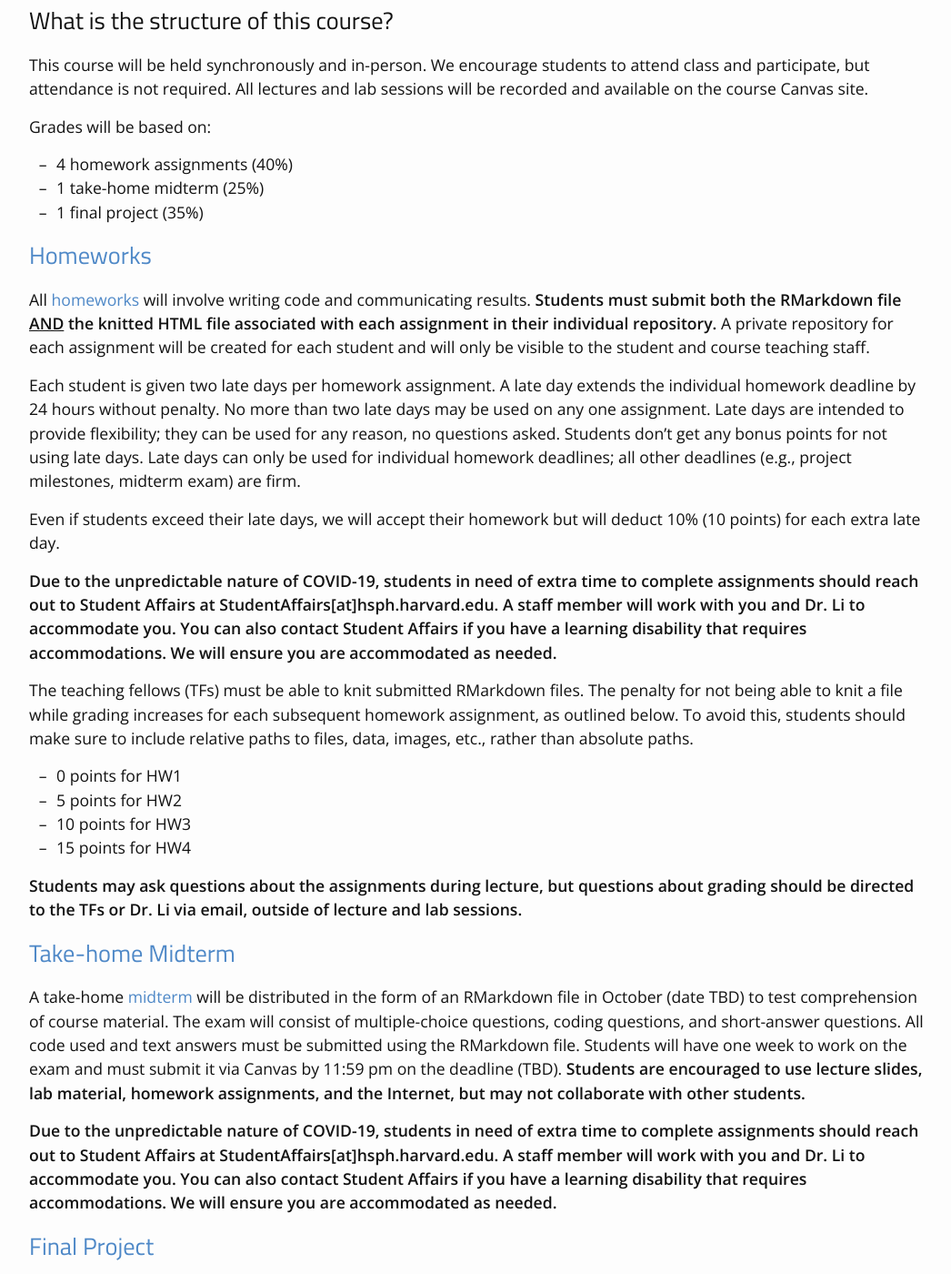
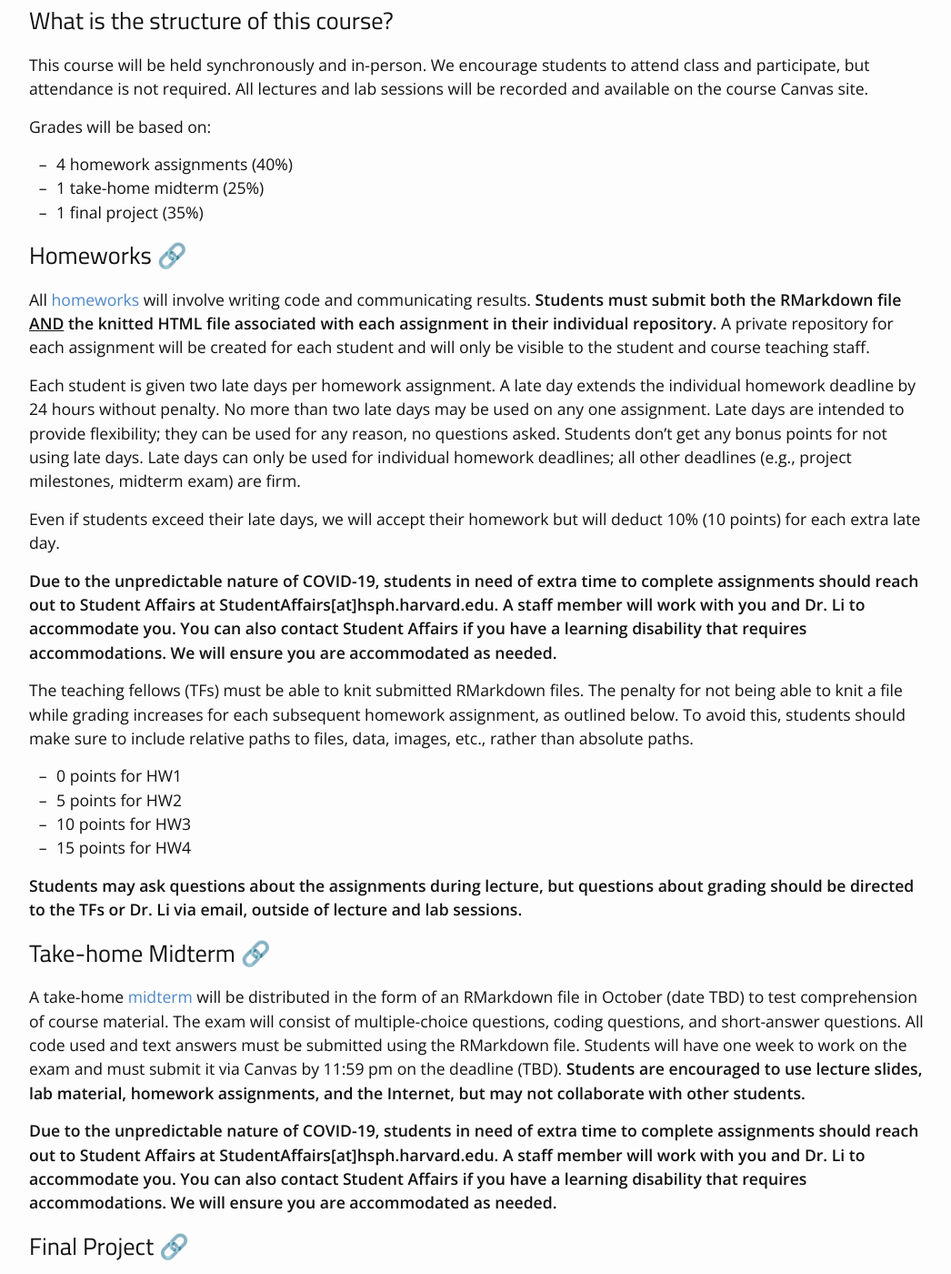
Before and after one commit to coredatascience-fa23/coredatascience-fa23.github.io, a Jekyll site: the page built from syllabus.md, in a window 1280 px wide and 1400 px high, scrolled down 659 px. Shown: the whole window at 91% size, without its empty margins (113-1159 px from the left). Built offline with Jekyll 4.4.1, drawn with Linux system fonts in a browser that asks for light colours; nearby versions of some CDN libraries.

Commit message:
link char

```diff
--- a/syllabus.md
+++ b/syllabus.md
@@ -25,7 +25,7 @@ Grades will be based on:
 * 1 take-home midterm (25%)
 * 1 final project (35%)
 
-## [Homeworks](/homeworks/)
+## Homeworks [🔗](/homeworks/)
 
 All [homeworks](/homeworks/) will involve writing code and communicating results. **Students must submit both the RMarkdown file <ins>AND</ins> the knitted HTML file associated with each assignment in their individual repository.** A private repository for each assignment will be created for each student and will only be visible to the student and course teaching staff.
 
@@ -44,13 +44,13 @@ The teaching fellows (TFs) must be able to knit submitted RMarkdown files. The p
 
 **Students may ask questions about the assignments during lecture, but questions about grading should be directed to the TFs or Dr. Li via email, outside of lecture and lab sessions.**
 
-## [Take-home Midterm](/midterm)
+## Take-home Midterm [🔗](/midterm)
 
 A take-home [midterm](/midterm) will be distributed in the form of an RMarkdown file in October (date TBD) to test comprehension of course material. The exam will consist of multiple-choice questions, coding questions, and short-answer questions. All code used and text answers must be submitted using the RMarkdown file. Students will have one week to work on the exam and must submit it via Canvas by 11:59 pm on the deadline (TBD). **Students are encouraged to use lecture slides, lab material, homework assignments, and the Internet, but may not collaborate with other students.**
 
 **Due to the unpredictable nature of COVID-19, students in need of extra time to complete assignments should reach out to Student Affairs at StudentAffairs[at]hsph.harvard.edu. A staff member will work with you and Dr. Li to accommodate you. You can also contact Student Affairs if you have a learning disability that requires accommodations. We will ensure you are accommodated as needed.**
 
-## [Final Project](/project)
+## Final Project [🔗](/project)
 
 Students will work in small groups on a month-long data science [project](/project). The goal of the project is to go through the complete data science process to answer a series of questions using an assigned dataset. You will design visualizations, run statistical analyses, and communicate results. A full description is available on the course website.
 
```
